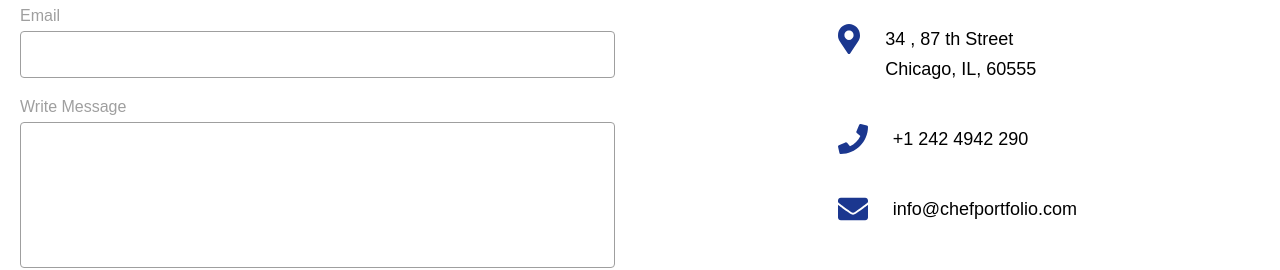
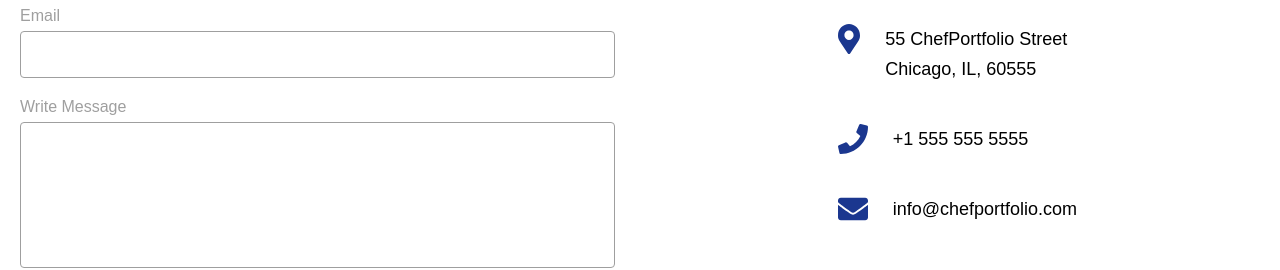
Before and after one commit to Chef-Portfolio-9/Marketing, a plain HTML site: page index.html in a window 1280 px wide. Shown: the part 2504-2774 px from the top of the page. Drawn offline with Linux system fonts and the light colour scheme.

```diff
--- a/index.html
+++ b/index.html
@@ -112,12 +112,12 @@
 <h2 id="contact__title">Contact Details</h2>
 <div class="contact__detail-box">
 <img src="images/icons/location.svg"/>
- <p>34 , 87 th Street <br/> Chicago, IL, 60555</p>
+ <p>55 ChefPortfolio Street <br/> Chicago, IL, 60555</p>
  </div>
 
  <div class="contact__detail-box">
  <img src="images/icons/phone.svg"/>
- <p>+1 242 4942 290</p>
+ <p>+1 555 555 5555</p>
 </div>
 <div class="contact__detail-box">
 <img src="images/icons/email.svg"/>
```
Also changed, not shown: about.html (+2 -2 lines).
